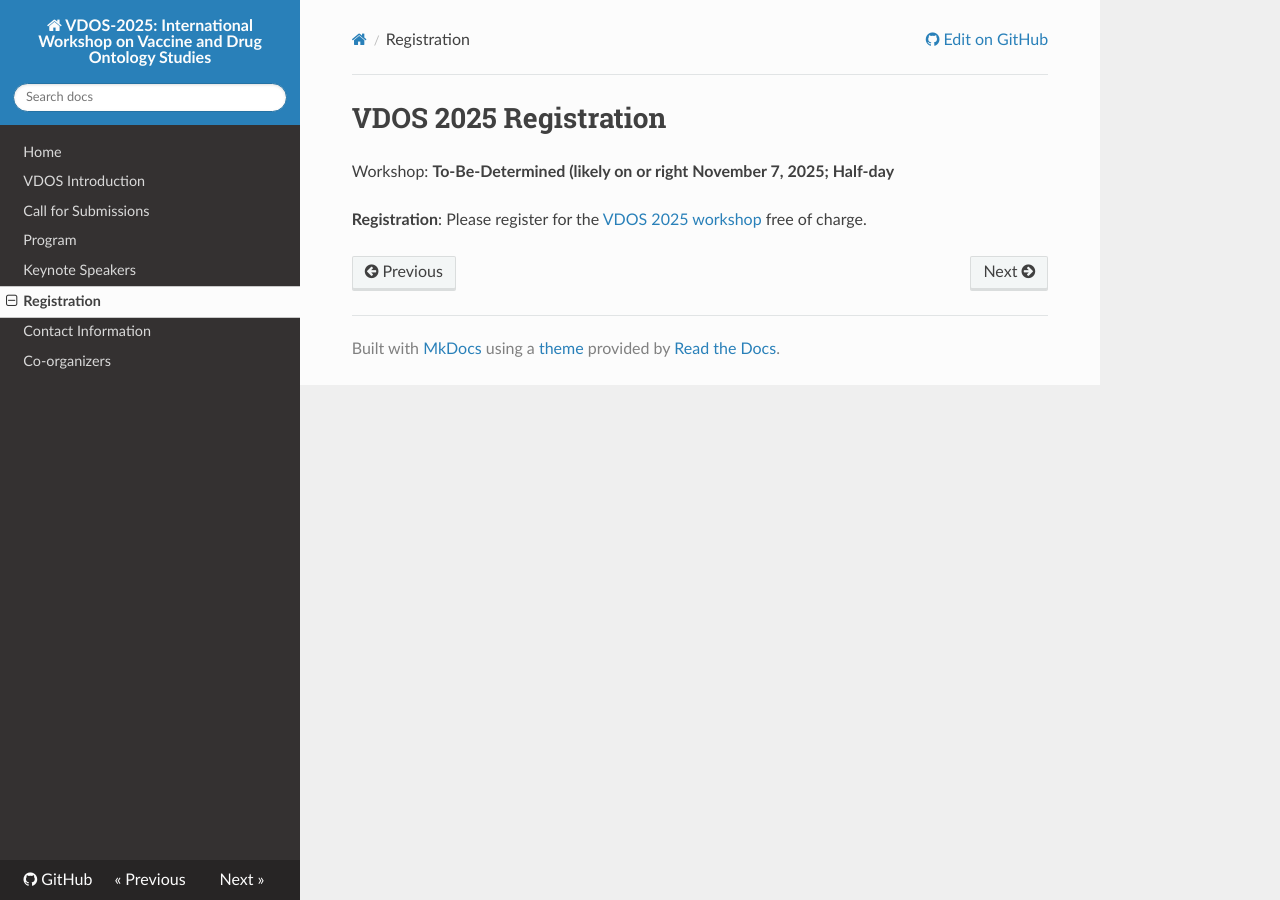
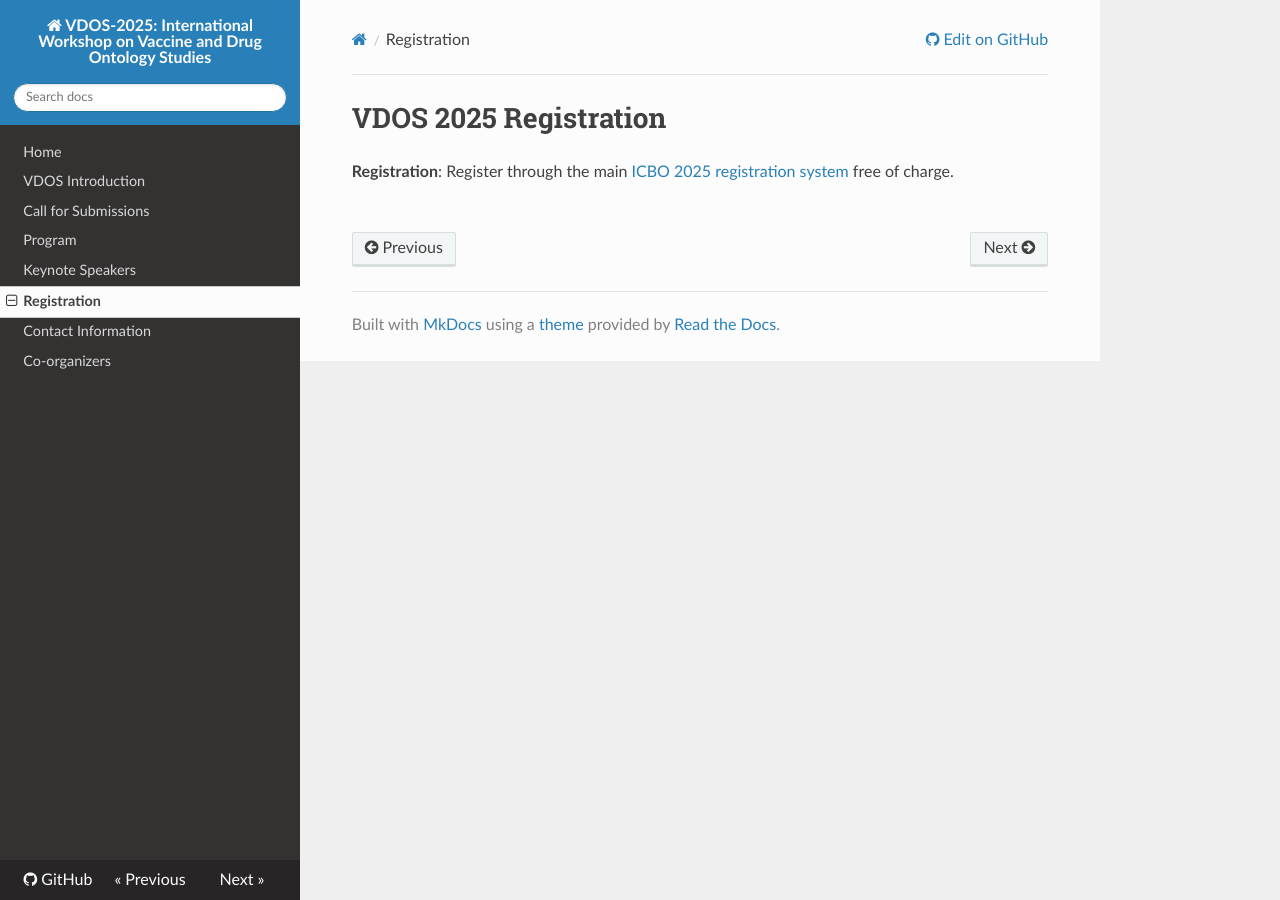
Before and after one commit to vdos-workshop/vdos2025, an MkDocs documentation site: the page built from docs/registration.md, in a window 1280 px wide. Built offline with MkDocs 1.6.1, drawn with Linux system fonts in a browser that asks for light colours; nearby versions of some CDN libraries.

Commit message:
Revise registration information for VDOS 2025
Updated registration details for VDOS 2025 workshop.

```diff
--- a/docs/registration.md
+++ b/docs/registration.md
@@ -1,5 +1,3 @@
 # VDOS 2025 Registration
 
-Workshop: **To-Be-Determined (likely on or right November 7, 2025; Half-day**<BR>
-
-**Registration**: Please register for the [VDOS 2025 workshop](a link will be made available soon) free of charge.<BR>
+**Registration**: Register through the main [ICBO 2025 registration system](https://docs.google.com/forms/d/e/1FAIpQLSfeRGzYjdJnzsKFVz4L-8R5fVI9gqVptQz37vAzgxjDUcduEQ/viewform) free of charge.<BR><BR>
```
